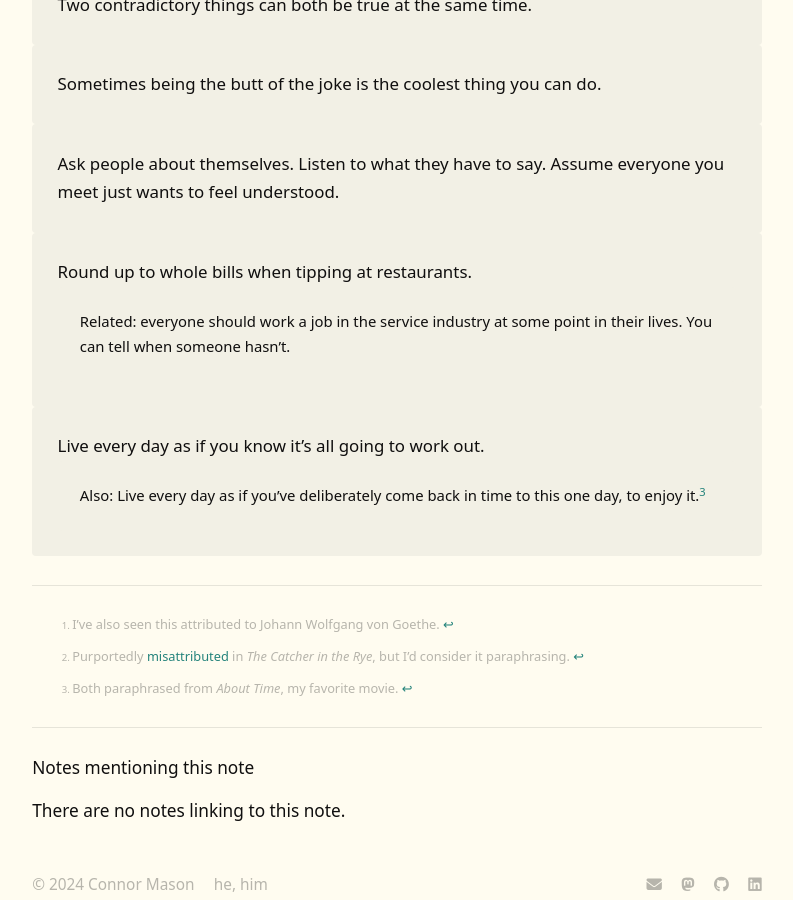
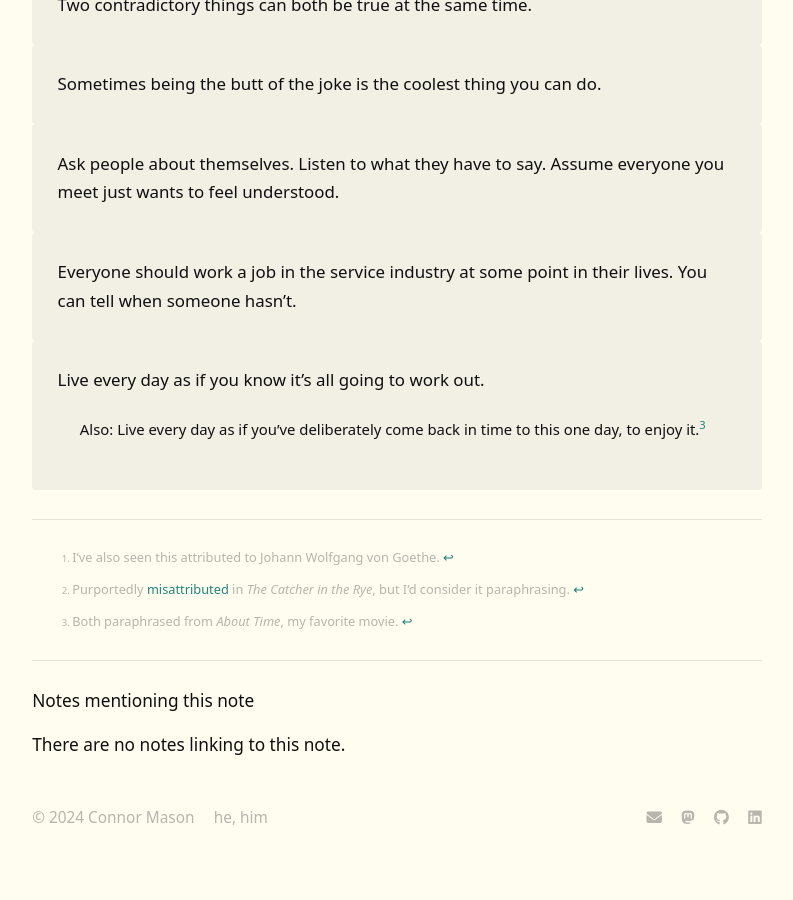
Before and after one commit to conmas/site, a Jekyll site: the page built from _notes/wisdoms.md, in a window 1280 px wide and 900 px high, scrolled down 1392 px. Shown: the whole window, without its empty margins (243-1036 px from the left). Built offline with Jekyll 4.4.1, drawn with Linux system fonts in a browser that asks for light colours; nearby versions of some CDN libraries.

Commit message:
Updating notes

```diff
--- a/_notes/wisdoms.md
+++ b/_notes/wisdoms.md
@@ -33,8 +33,7 @@ These are meaningful, insightful, helpful, interesting, or funny to *me*, but yo
 
 > Ask people about themselves. Listen to what they have to say. Assume everyone you meet just wants to feel understood.
 
-> Round up to whole bills when tipping at restaurants.
->> Related: everyone should work a job in the service industry at some point in their lives. You can tell when someone hasn’t.
+> Everyone should work a job in the service industry at some point in their lives. You can tell when someone hasn’t.
 
 > Live every day as if you know it's all going to work out.
 >> Also: Live every day as if you've deliberately come back in time to this one day, to enjoy it.[^3]
```
Also changed, not shown: _notes/secret worlds.md (+1 -0 lines).
